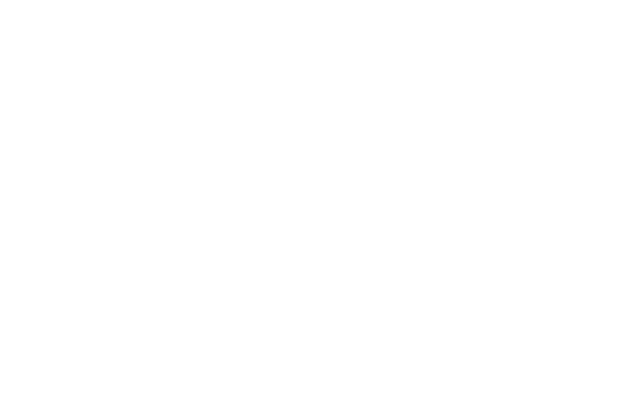
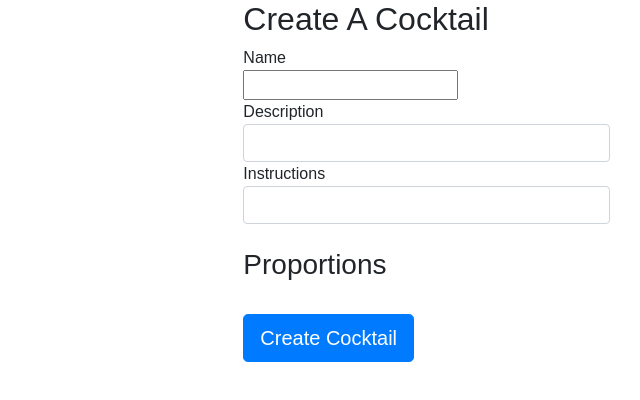
Before and after one commit to vsparrow/boozer-react, a React (Create React App) app: page / in a window 1280 px wide. Shown: the top 400 px of the page, without its empty margins (640-1280 px from the left). Built offline with nearby package versions, Linux system fonts and the light colour scheme; no server answers.

Commit message:
Add initial callback for new cocktail

```diff
--- a/src/App.js
+++ b/src/App.js
@@ -2,6 +2,7 @@
 import './App.css';
 import CocktailsContainer from './CocktailsContainer'
 import SelectedCocktail from './SelectedCocktail'
+import CreateCocktail from './CreateCocktail'
 class App extends Component {
   constructor(){
       super()
@@ -25,6 +26,10 @@
     this.setState({selectedCocktail: cocktail},()=>{ this.fetchCocktail()})
   }
 
+  addNewCocktail = ()=>{
+    console.log("callback success");
+  }
+
   render() {
     return (
       <div className="App">
@@ -36,6 +41,9 @@
             <div className="col-md-5">
               {this.state.selectedCocktail ? <SelectedCocktail selectedCocktail={this.state.selectedCocktail} proportions={this.state.proportions} /> : null}
             </div>
+            <div className="col-md-4">
+              <CreateCocktail addNewCocktail={this.addNewCocktail} />
+            </div>
           </div>
         </div>
       </div>
--- /dev/null
+++ b/src/CreateCocktail.js
@@ -0,0 +1,46 @@
+import React, { Component } from 'react';
+class CreateCocktail extends Component {
+
+  render() {
+    // console.log(this.props);
+    return (
+      <div className="CreateCocktail container" >
+        <h2>Create A Cocktail</h2>
+        Name<br/>
+        <input placeholder=""/><br/>
+        Description
+        <input className="form-control input-lg" placeholder=""/>
+        Instructions
+        <input className="form-control input-lg" placeholder=""/><br/>
+
+        <h3>Proportions</h3>
+        <div className="NewIngredients">
+
+        </div>
+        <div className="CreateCocktailButton">
+          <br/>
+          <button onClick={this.props.addNewCocktail} type="button" className="btn btn-primary btn-lg">Create Cocktail</button>
+        </div>
+
+      </div>
+    );
+  }
+}
+
+export default CreateCocktail;
+
+//name
+//description     2 lines
+//instructions    2 lines
+
+
+// <div className="row">
+//   <div className="col-sm-8">
+//     Ingredient Name<br/>
+//     <input className="form-control" placeholder=""/><br/>
+//   </div>
+//   <div className="col-sm-4">
+//     Quanity<br/>
+//     <input className="form-control" placeholder=""/><br/>
+//   </div>
+// </div>
```
